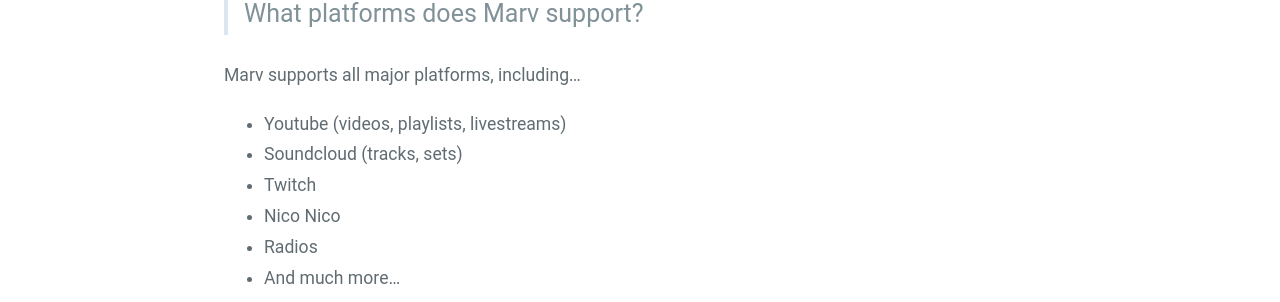
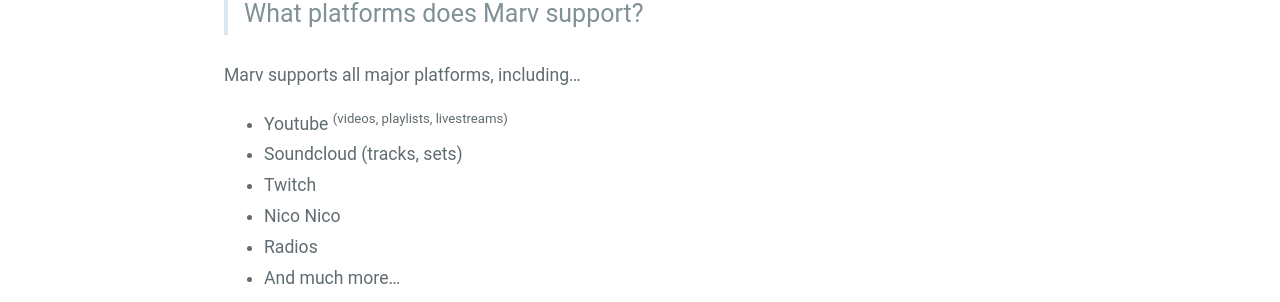
Before and after one commit to mymindishazel/marv-docs, a Jekyll site: the page built from dbots.md, in a window 1280 px wide. Shown: the part 428-730 px from the top of the page. Built offline with Jekyll 4.4.1, drawn with Linux system fonts in a browser that asks for light colours; our own code applies the rules of GitHub Pages for plain Markdown files.

```diff
--- a/dbots.md
+++ b/dbots.md
@@ -5,7 +5,7 @@
 > What platforms does Marv support?
 
 Marv supports all major platforms, including...
-- Youtube (videos, playlists, livestreams)
+- Youtube <sup>(videos, playlists, livestreams)</sup>
 - Soundcloud (tracks, sets)
 - Twitch
 - Nico Nico
```
